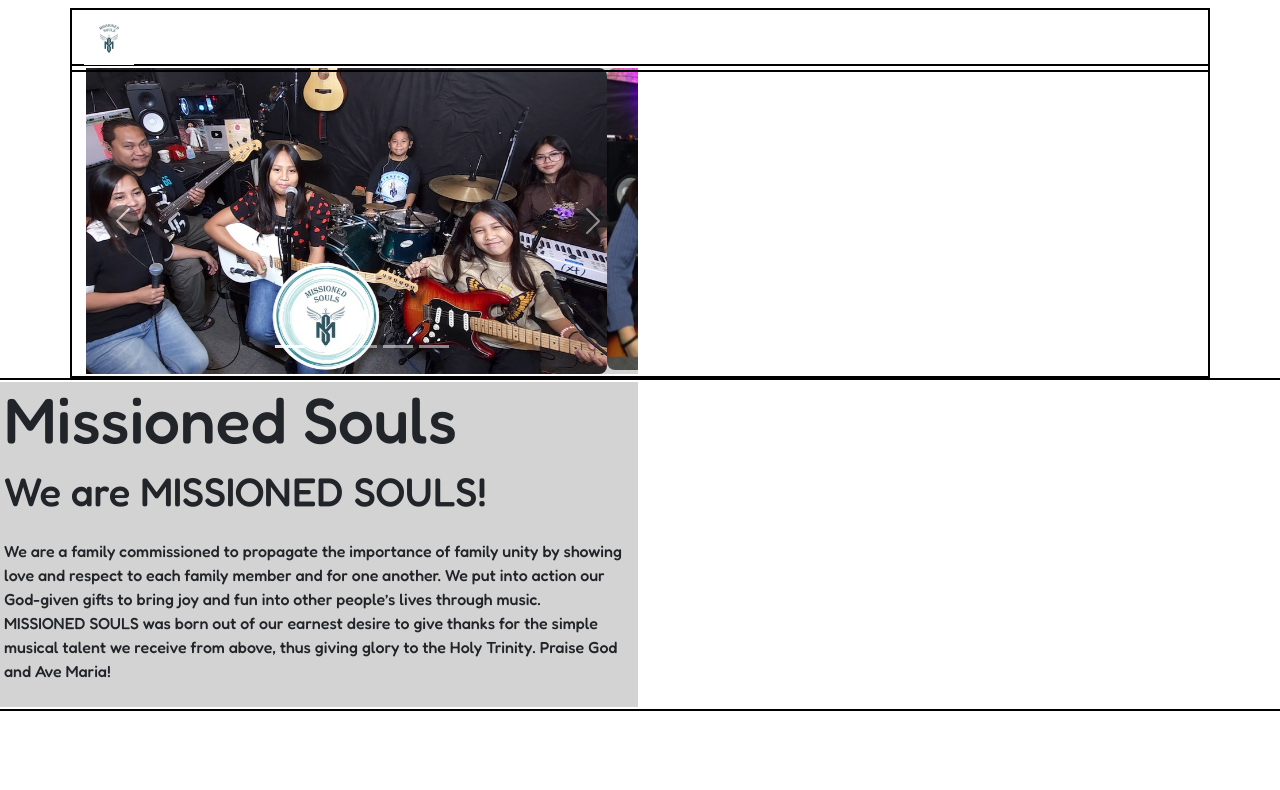
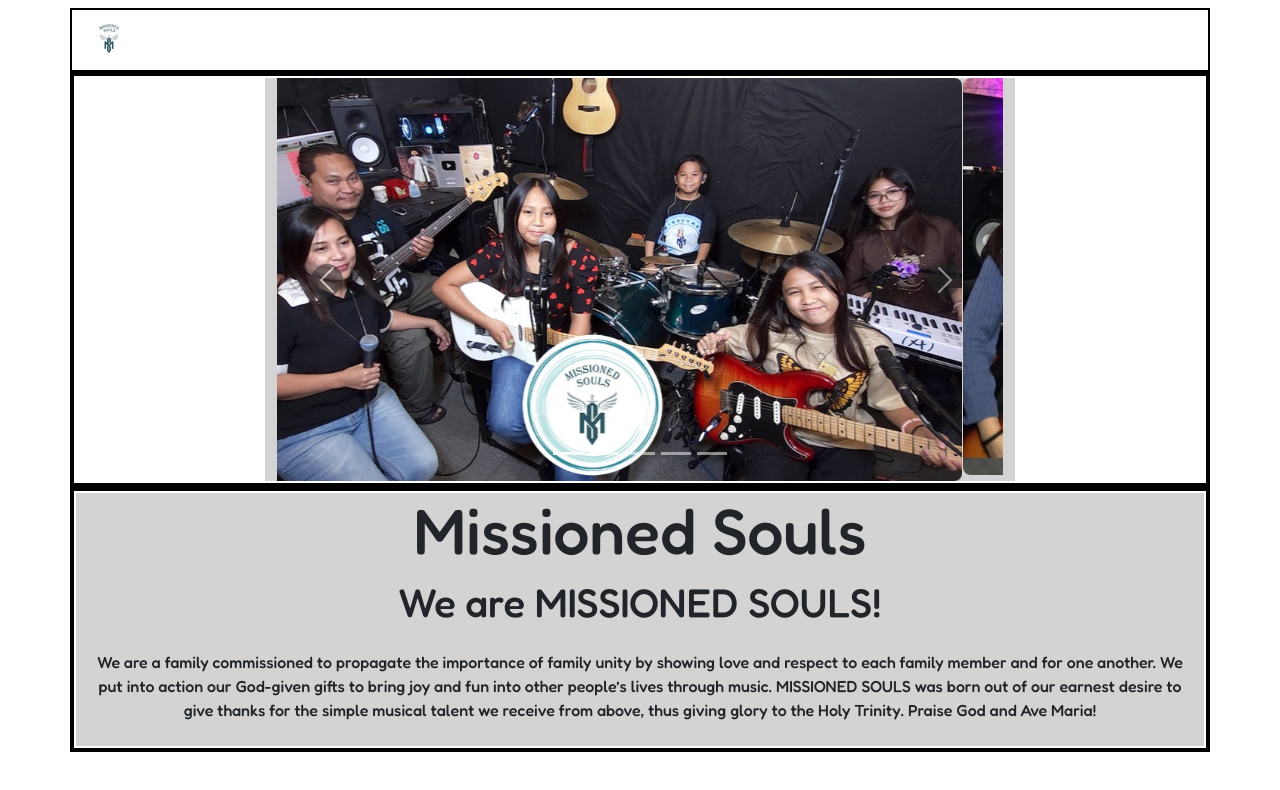
Before and after one commit to Meta1ingus/missioned-souls, a plain HTML site: page index.html in a window 1280 px wide. Drawn offline with nearby package versions, Linux system fonts and the light colour scheme; a web font is replaced by a local one.

Commit message:
Adjust body padding for improved layout consistency and enhance HTML structure for better readability

```diff
--- a/assets/css/styles.css
+++ b/assets/css/styles.css
@@ -31,5 +31,5 @@
 
 body {
     font-family: var(--primary-font);
-    padding-top: 64px; /* 57.15px is the height of the navbar */
+    padding-top: 72px; /* 57.15px is the height of the navbar */
 }
--- a/index.html
+++ b/index.html
@@ -7,21 +7,16 @@
         content="We are MISSIONED SOULS!">
     <title>Mission Souls | Home</title>
 
-    <!-- Bootstrap CSS -->
     <link href="https://cdn.jsdelivr.net/npm/bootstrap@5.3.6/dist/css/bootstrap.min.css" rel="stylesheet" integrity="sha384-4Q6Gf2aSP4eDXB8Miphtr37CMZZQ5oXLH2yaXMJ2w8e2ZtHTl7GptT4jmndRuHDT" crossorigin="anonymous">
 
-   <!--Custom CSS-->
     <link rel="stylesheet" href="assets/css/styles.css">
 
-    <!-- favicons -->
     <link rel="apple-touch-icon" sizes="180x180" href="assets/images/Mission Souls Logo2 180x180.jpg">
     <link rel="icon" type="image/png" sizes="32x32" href="assets/images/Missioned Souls Logo2 32x32.jpg">
     <link rel="icon" type="image/png" sizes="16x16" href="assets/images/Missioned Souls Logo2 16x16.jpg">
 
 </head>
 <body>
-
-      <!--Navigation-->
     <nav id="navbar" class="navbar navbar-expand-lg fixed-top" data-bs-theme="dark">
         <div class="container">
             <a class="navbar-brand" href="#"><img src="assets/images/Missioned Souls Logo2 50x50.jpg" alt="Missioned Souls logo"
@@ -53,9 +48,9 @@
         </div>
     </nav>
 
-  <!-- Header with carousel -->
     <header id="header" class="container section">
-      <div class="col-12 col-xl-6">
+        <div class="row">
+            <div class="col-12 col-md-10 col-lg-8 mx-auto">
                 <div id="carouselExampleIndicators" class="carousel slide" data-bs-ride="carousel">
                     <div class="carousel-indicators">
                         <button type="button" data-bs-target="#carouselExampleIndicators" data-bs-slide-to="0" class="active"
@@ -72,7 +67,7 @@
                     <div class="carousel-inner">
                         <div class="carousel-item active">
                             <img src="assets/images/Missioned Souls.jpg" class="d-block w-100 img-fluid rounded-3"
-                alt="">
+                                alt="Missioned Souls family image 1">
                         </div>
                         <div class="carousel-item">
                             <img src="assets/images/Missioned Souls1.jpg" class="d-block w-100 img-fluid rounded-3"
@@ -107,12 +102,15 @@
     </header>
 
     <main>
+        <section class="container section">
             <div class="row">
-      <div class="col-12 col-xl-6">
-        <h1 class="display-3">Missioned Souls</h1>
+                <div class="col-12 text-center"> <h1 class="display-3">Missioned Souls</h1>
                     <p class="lead display-6 sub-heading-color">We are MISSIONED SOULS!</p>
                     <p class="my-4">We are a family commissioned to propagate the importance of family unity by showing love and respect to each family member and for one another. We put into action our God-given gifts to bring joy and fun into other people’s lives through music. MISSIONED SOULS was born out of our earnest desire to give thanks for the simple musical talent we receive from above, thus giving glory to the Holy Trinity. Praise God and Ave Maria!</p>
                 </div>
+            </div>
+        </section>
+
         </main>
 
     <script src="https://cdn.jsdelivr.net/npm/bootstrap@5.3.6/dist/js/bootstrap.bundle.min.js" integrity="sha384-j1CDi7MgGQ12Z7Qab0qlWQ/Qqz24Gc6BM0thvEMVjHnfYGF0rmFCozFSxQBxwHKO" crossorigin="anonymous"></script>
```
Lines whose indentation alone changed are shown as unchanged.
